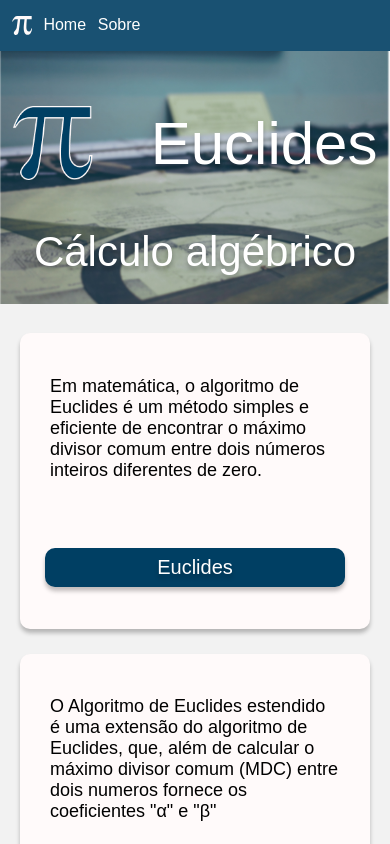
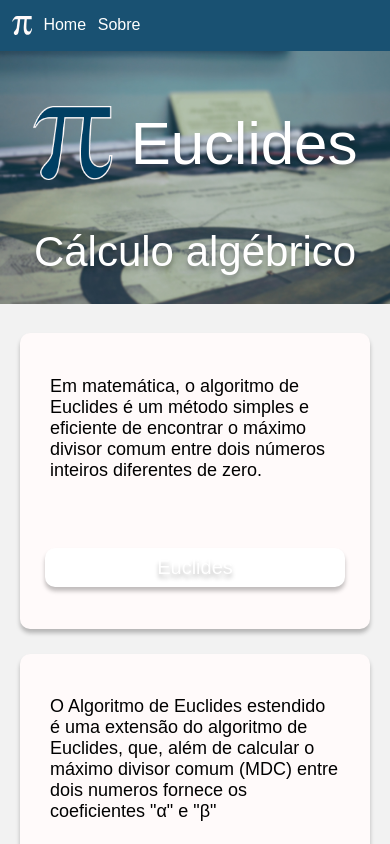
Before and after one commit to douglas541/euclides, a Next.js app: page / in a window 390 px wide. Shown: the top 844 px of the page. Built offline with nearby package versions, Linux system fonts and the light colour scheme.

Commit message:
fix: responsivity fixes

```diff
--- a/src/components/EuclidesCard/index.js
+++ b/src/components/EuclidesCard/index.js
@@ -18,7 +18,7 @@ function EuclidesCard(props) {
 
                 <Buttom
                     link="#"
-                    color={props.estendido ? "#F2C268" : "#003F63"}
+                    color={props.estendido ? "#F2C268" : "#ffffff"}
                     textColor={props.estendido ? "#003F63" : "#FFFFFF"}
                     label={props.estendido ? "Euclides Estendido" : "Euclides"}
                 />
--- a/src/components/Hero/styles.js
+++ b/src/components/Hero/styles.js
@@ -31,9 +31,9 @@ export const LogoContainer = styled.div`
     display: flex;
     justify-content: space-between;
     align-items: center;
-    width: 18vw;
-    min-width: 365px;
-    max-width: 420px;
+    width: 20vw;
+    min-width: 325px;
+    max-width: 370px;
     /* background-color: blue; */
 
     img{
```
Also changed, not shown: public/background.jpg.
